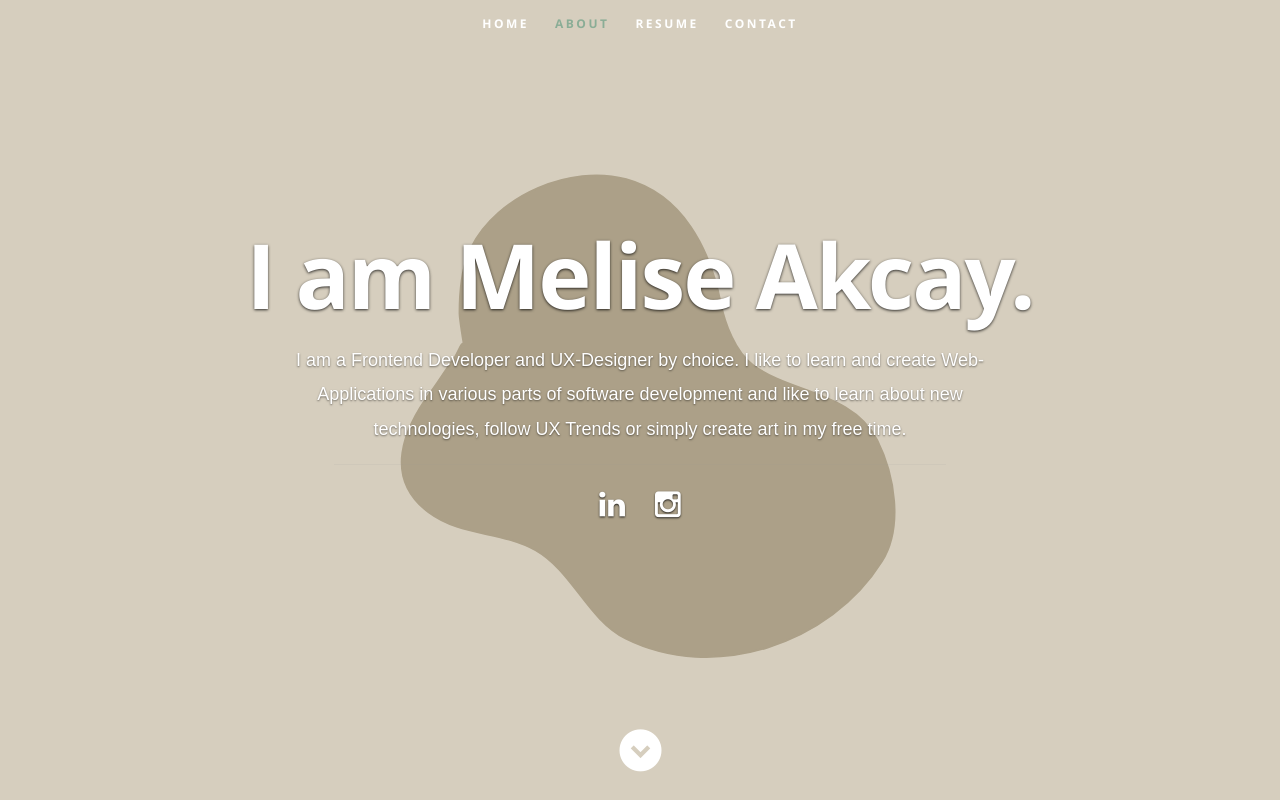
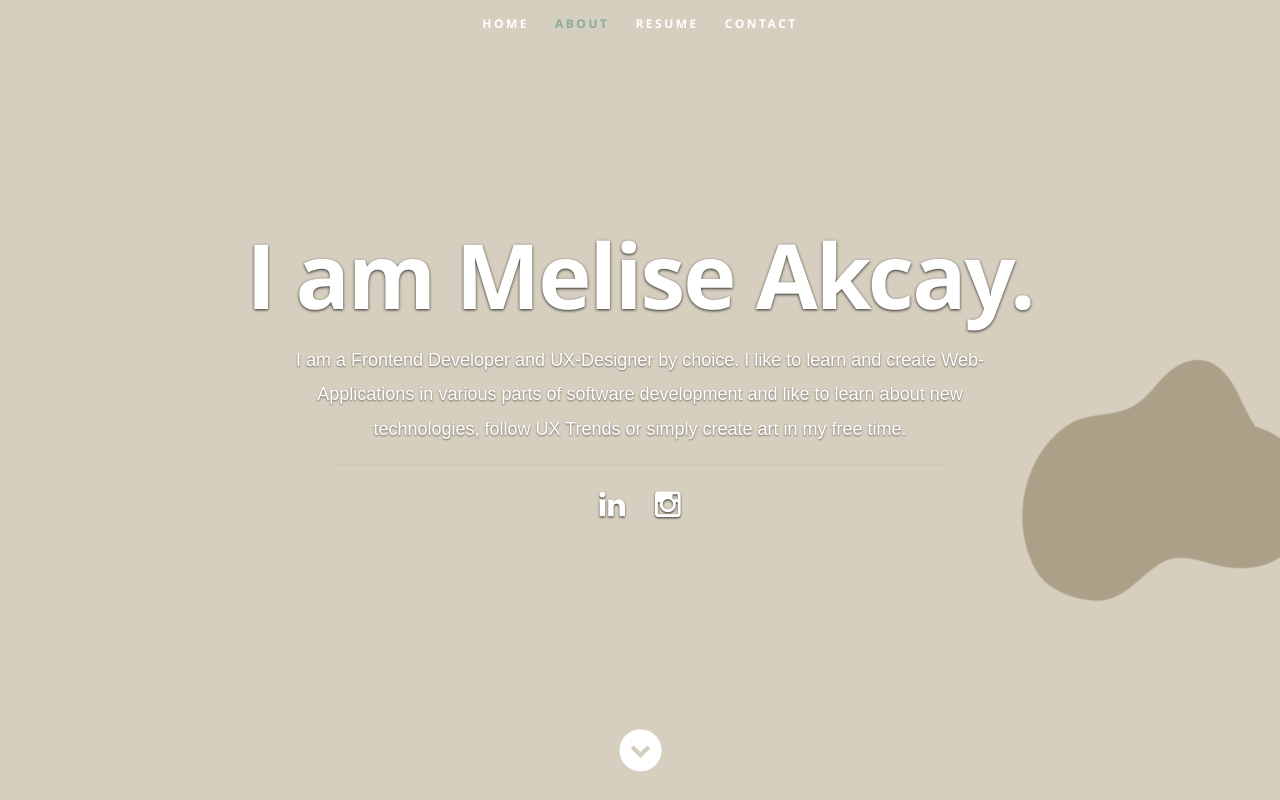
Before and after one commit to melakc/myWebsiteReact, a React (Create React App) app: page / in a window 1280 px wide. Shown: the top 800 px of the page. Built offline with nearby package versions, Linux system fonts and the light colour scheme.

Commit message:
added rotation of shape

```diff
--- a/public/css/layout.css
+++ b/public/css/layout.css
@@ -30,16 +30,26 @@ body {
 /* b. Header Styles
 /* ------------------------------------------------------------------ */
 
+@keyframes spin {
+  from {
+    transform: rotate(0deg);
+  }
+  to {
+    transform: rotate(359deg);
+  }
+}
 header {
   position: relative;
   height: 800px;
   min-height: 500px;
   width: 100%;
-  background: #d6cebe url(../images/shape.svg) no-repeat top center;
+  background: #d6cebe no-repeat top center;
+  /*background-image: url(../images/shape.svg) ;*/
   background-size: cover !important;
   -webkit-background-size: cover !important;
   text-align: center;
   overflow: hidden;
+  /*  */
 }
 
 /* vertically center banner section */
@@ -49,6 +59,7 @@ header:before {
   vertical-align: middle;
   height: 100%;
 }
+
 header .banner {
   display: inline-block;
   vertical-align: middle;
@@ -56,10 +67,23 @@ header .banner {
   width: 85%;
   padding-bottom: 30px;
   text-align: center;
+  position: relative;
+}
+.banner-text img {
+  display: inline-block;
+  vertical-align: baseline;
+  position: absolute;
+  height: 100%;
+  min-height: 500px;
+  width: 100%;
+  animation: spin 5s infinite;
+  object-fit: contain;
 }
 
 header .banner-text {
   width: 100%;
+  position: relative;
+  z-index: 1;
 }
 header .banner-text h1 {
   font: 90px/1.1em "opensans-bold", sans-serif;
--- a/src/components/Header.js
+++ b/src/components/Header.js
@@ -37,6 +37,11 @@ export default class Header extends Component {
           </nav>
           <div className="row banner">
             <div className="banner-text">
+              <img
+                src="../images/shape1.svg"
+                className="svg-image"
+                alt="backgroundImage"
+              />
               <h1 className="responsive-headline">I am {resumeData.name}.</h1>
               <h3 style={{ color: "#fff", fontFamily: "sans-serif " }}>
                 I am a {resumeData.role}.{resumeData.roleDescription}
```
Also changed, not shown: public/images/shape1.svg (added).
